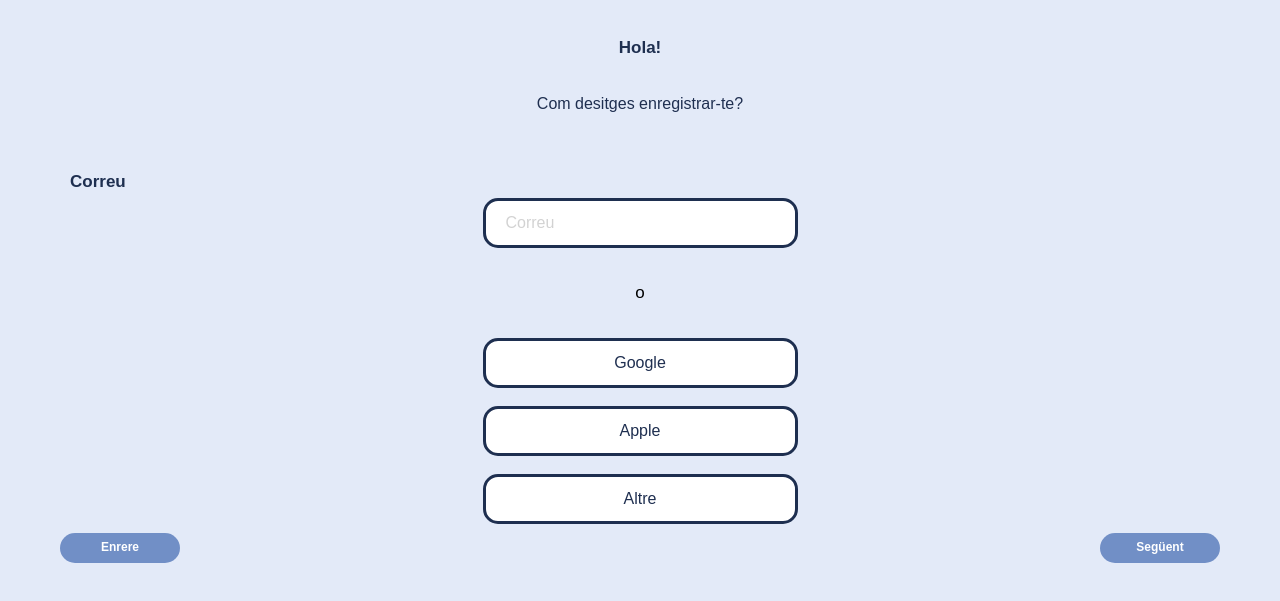
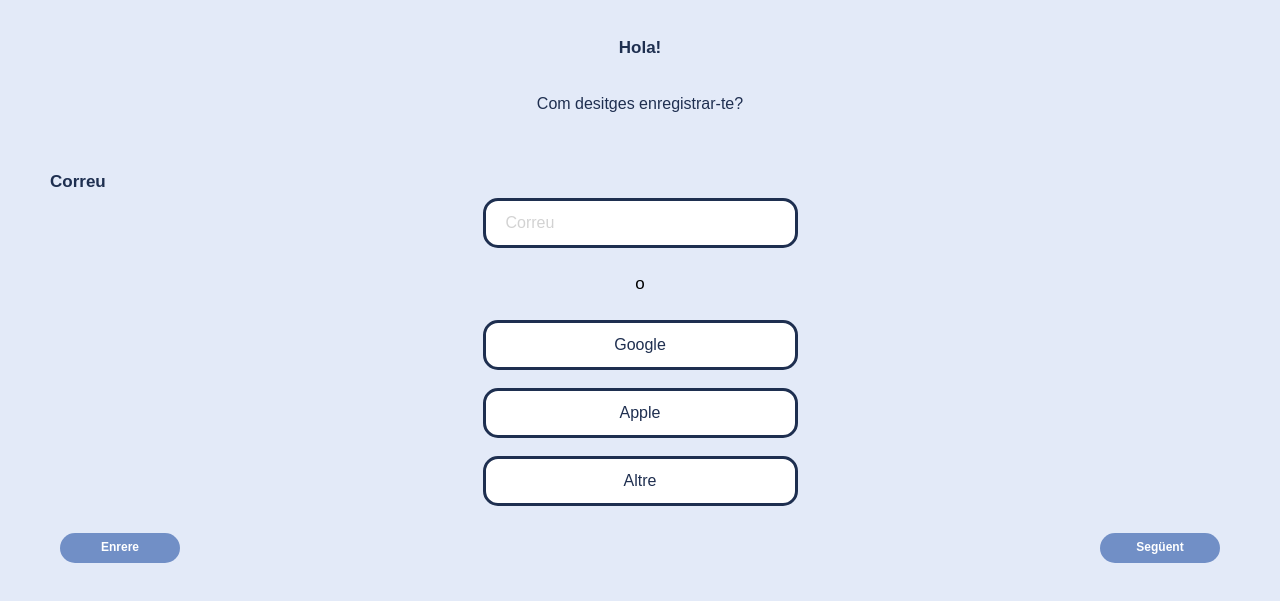
Before and after one commit to geeveet/app, a plain HTML site: page voluntari_perfil.html in a window 1280 px wide. Shown: the part 167-768 px from the top of the page. Drawn offline with Linux system fonts and the light colour scheme; a web font is replaced by a local one.

Commit message:
Diumenge 05
ya no estoy loca

```diff
--- a/style.css
+++ b/style.css
@@ -126,7 +126,7 @@ footer{
     font-family: "montserrat", sans-serif;
     font-size: 17px;
     font-weight: 400;
-    margin: 35px;
+    margin: 26px;
 }
 
 .enrere{
@@ -241,7 +241,7 @@ footer{
 
 .questionari_voluntari h2{
     text-align: left;
-    margin: 18px 70px 0;
+    margin: 18px 50px 0;
 }
 
 h2{
@@ -251,6 +251,10 @@ h2{
     margin: 56px auto 0;
     font-size: 17px;
     color: #1E2F50;
+}
+
+.quin_ets{
+    margin: 0 auto 0;
 }
 
 
--- a/stylegeneral.css
+++ b/stylegeneral.css
@@ -186,7 +186,7 @@ footer{
 
 .questionari_voluntari h2{
     text-align: left;
-    margin: 18px 70px 0;
+    margin: 18px 50px 0;
 }
 
 h2{
```
Also changed, not shown: index.html (+2 -2 lines), selecciona_perfil.html (+1 -1 lines).
